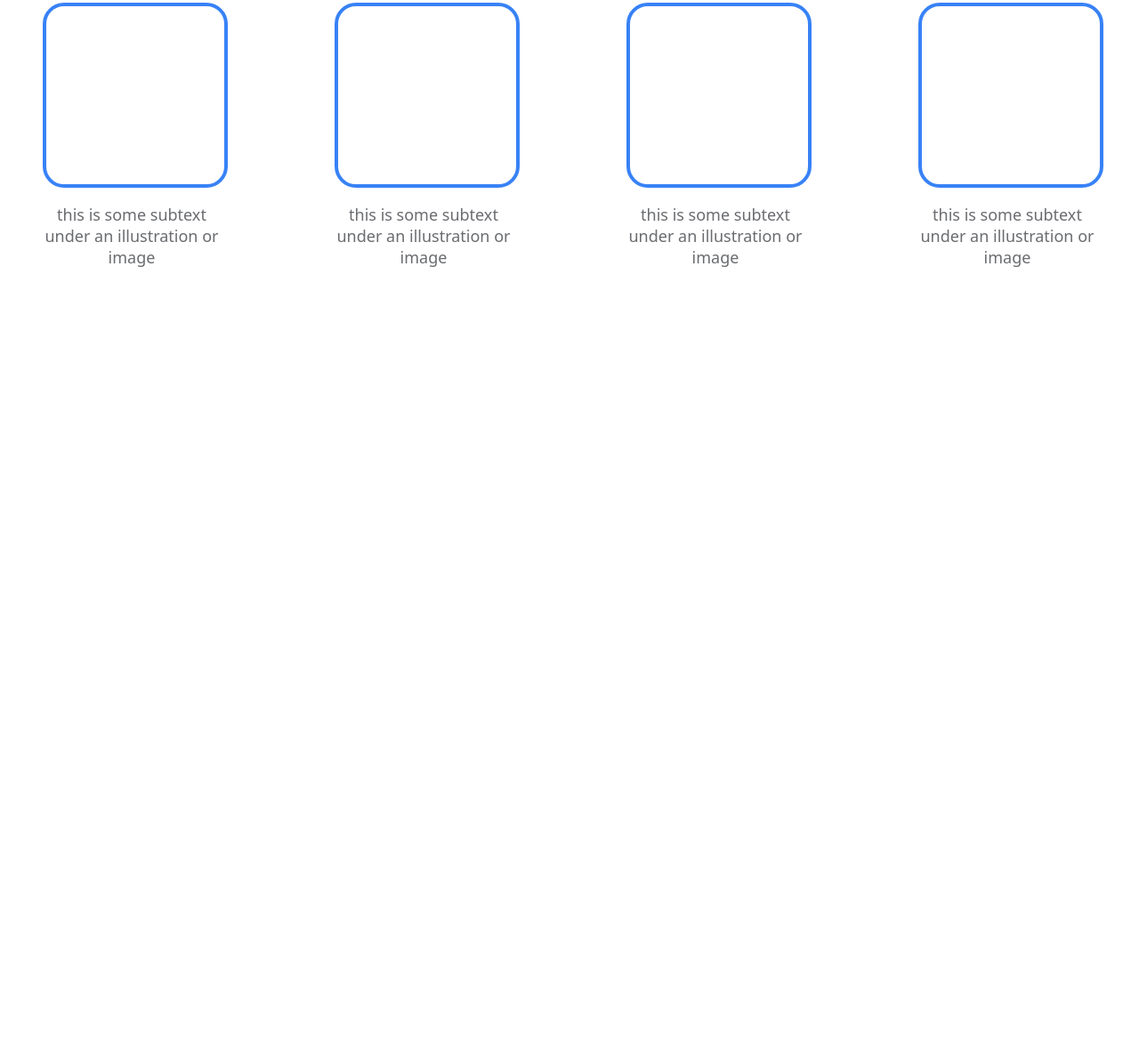
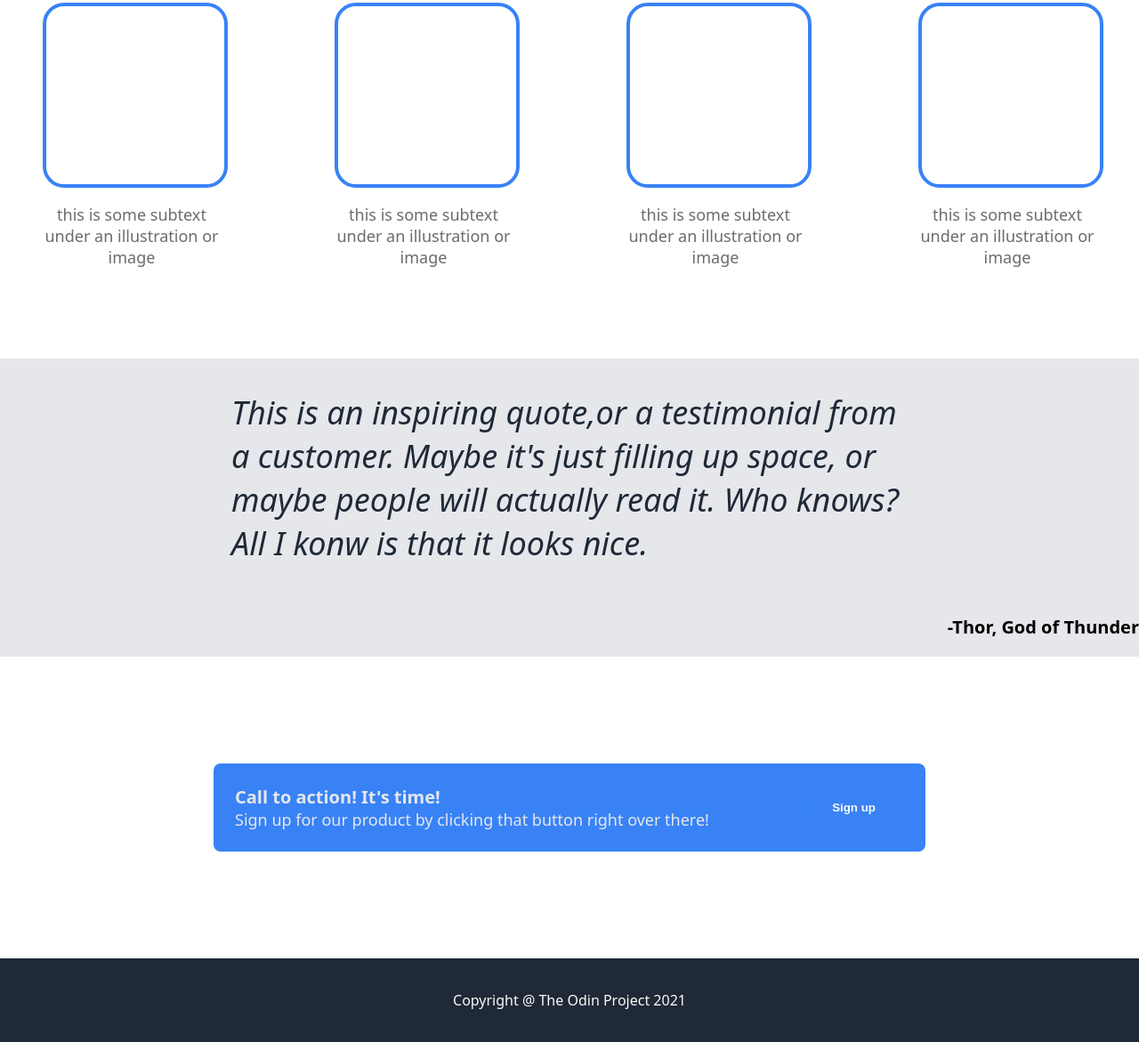
Before and after one commit to karthikg664/Landing-Page, a plain HTML site: page index.html in a window 1280 px wide. Shown: the part 712-1883 px from the top of the page at 89% size. Before the commit the page ends 1115 px from the top, so only its background shows below. Drawn offline with Linux system fonts and the light colour scheme.

Commit message:
in this commit i finished the whole project with little bit modification

```diff
--- a/index.html
+++ b/index.html
@@ -51,7 +51,30 @@
             </div>
         </div>
     </div>
-
+    <div class="quote-section">
+        <div class="quote">
+            <p>
+                This is an inspiring quote,or a testimonial from a customer. Maybe it's just filling up space, or maybe
+                people will actually read it. Who knows? All I konw is that it looks nice.
+            </p>
+        </div>
+        <div class="name">
+            <p>-Thor, God of Thunder</p>
+        </div>
+    </div>
+    <div class="call-section">
+        <div class="call-container">
+            <div class="call-left">
+                <p class="call-main-text">Call to action! It's time!</p>
+                <p class="call-sub-text">Sign up for our product by clicking that button right over there!</p>
+            </div>
+            <div class="call-right">
+                <button class="sign-up">Sign up</button>
+            </div>
+        </div>
+    </div>
+    <div class="footer">
+        <p class="footer-text">Copyright @ The Odin Project 2021</p>
     </div>
 </body>
 
--- a/src/stylesheet.css
+++ b/src/stylesheet.css
@@ -27,6 +27,7 @@ body {
 
 .hero-sub-text,
 .nav-links,
+.call-sub-text,
 a {
     font-size: 18px;
     color: #e5e7eb;
@@ -49,8 +50,7 @@ a {
     margin: 8px 0px;
 }
 
-.nav-bar,
-.hero-content {
+.nav-bar, .hero-content {
     display: flex;
     padding: 0px 256px;
     justify-content: space-between;
@@ -114,3 +114,69 @@ img {
     border-radius: 24px;
     padding: 100px;
 }
+
+/* quote-section */
+
+.quote-section {
+    display: flex;
+    flex-direction: column;
+    background-color: #e5e7eb;
+
+}
+
+.quote {
+    align-self:center;
+    font-size: 36px;
+    color: #1f2937;
+    font-style: italic;
+    font-weight: lighter;
+    width: 760px;
+}
+
+.name {
+    align-self:flex-end;
+    font-weight: 700;
+    font-size: 20px;
+}
+
+/* call-section */
+
+.call-section * {
+    /* border: 2px solid; */
+}
+
+.call-section {
+    padding: 80px 40px;
+}
+
+.call-container {
+    background-color: #3882f6;
+    display: flex;
+    margin: 40px 200px;
+    justify-content: space-between;
+    padding: 24px;
+    border-radius: 8px;
+    align-items: center;
+
+}
+
+.call-main-text {
+    font-weight: 700;
+    font-size: 20px;
+    color: #e5e7eb;
+    margin: 0px;
+}
+
+/* footer */
+
+.footer {
+    background-color: #1f2937;
+    display: flex;
+    align-items: center;
+    justify-content: center;
+    color: #f9faf8;
+}
+
+.footer-text {
+    margin: 36px;
+}
```
